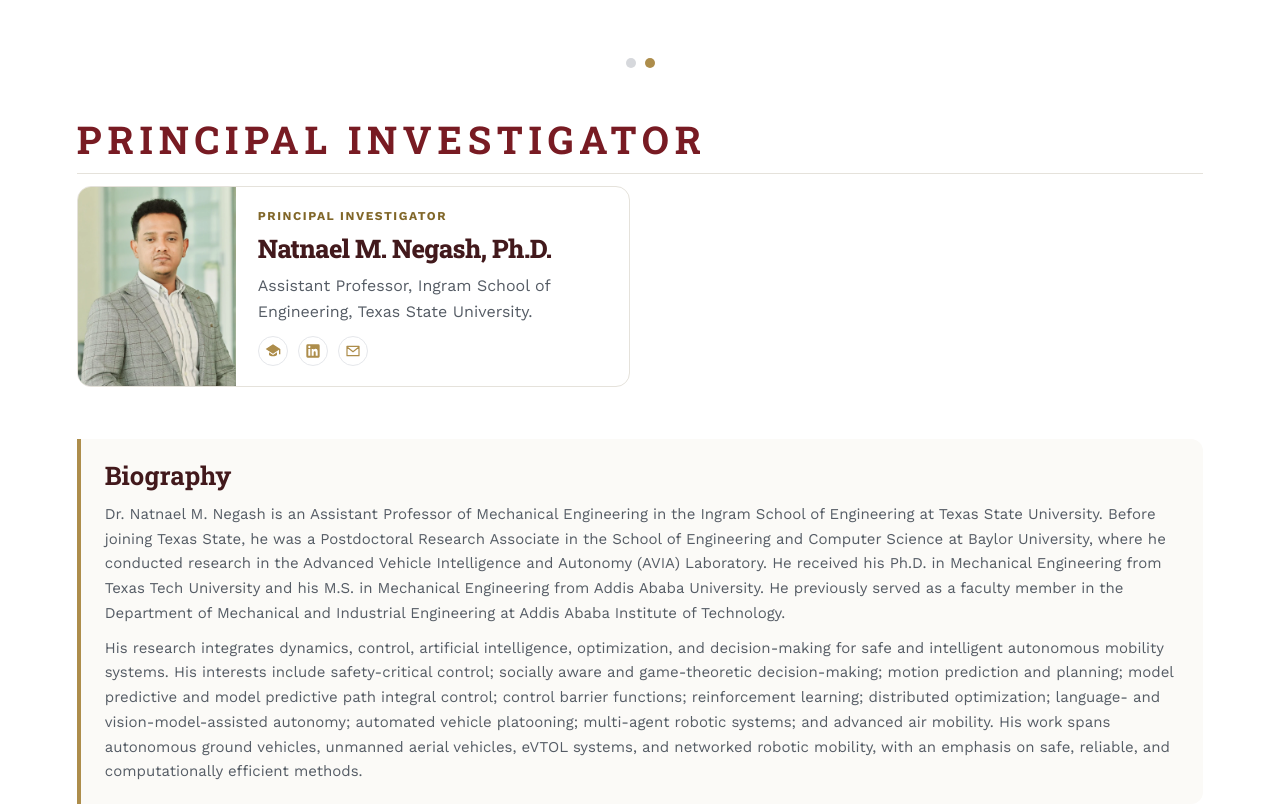
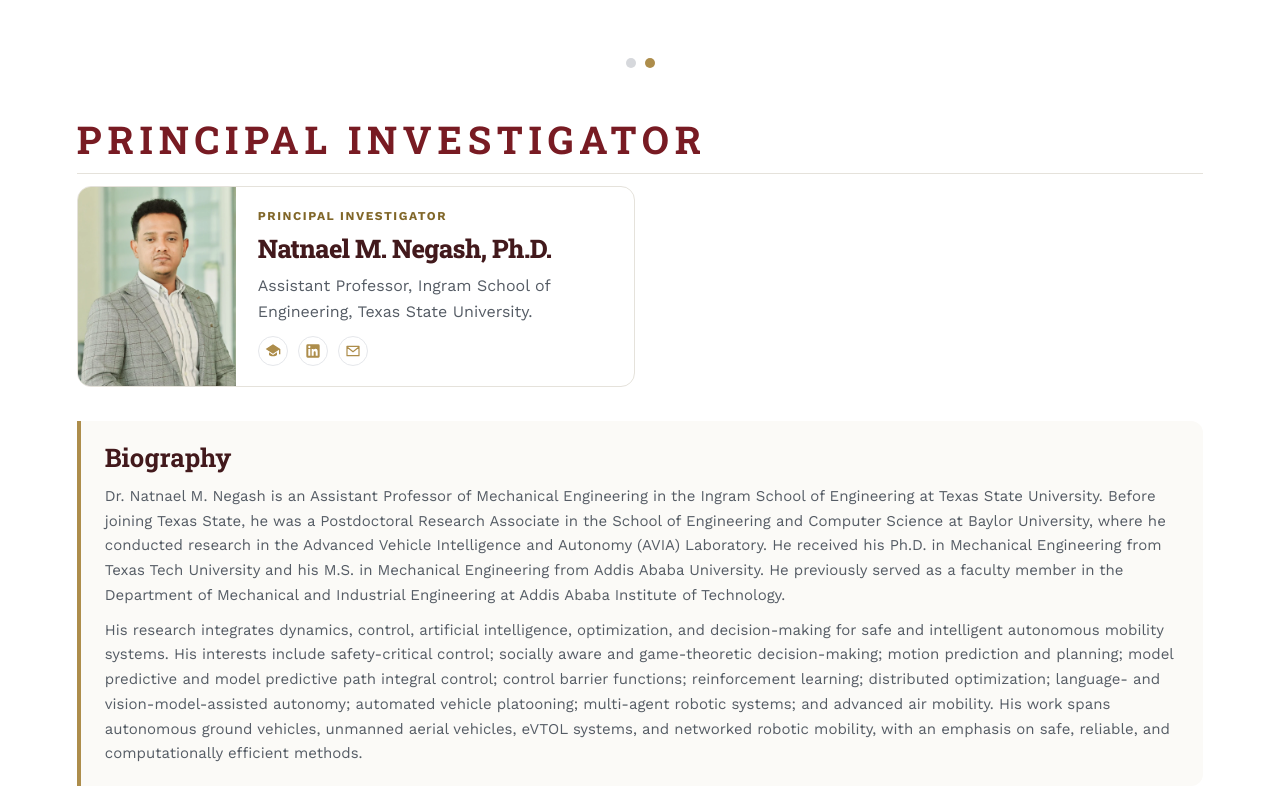
Before and after one commit to NatnaelMNegash/SAMS-Lab-at-TxSU, a plain HTML site: page people.html in a window 1280 px wide. Shown: the part 603-1409 px from the top of the page. Drawn offline with nearby package versions, Linux system fonts and the light colour scheme.

Commit message:
Update people.html

```diff
--- a/people.html
+++ b/people.html
@@ -53,9 +53,9 @@
     .pi-biography p { margin: 0 0 10px; color: #555c65; font-size: 15px; line-height: 1.65; }
     .pi-biography p:last-child { margin-bottom: 0; }
     @media(max-width:700px) { .section-label { font-size: 18px; } .pi-biography { padding: 17px 18px; } }
-    .people-hierarchy { gap: 34px; }
+    .people-hierarchy { gap: 16px; }
     .section-label { font-size: clamp(16px, 2.1vw, 21px); letter-spacing: .15em; color: #781b23; padding-bottom: 11px; }
-    .people-row { gap: 20px; }
+    .people-row { gap: 10px; }
     .people-row .person { min-height: 190px; border-radius: 14px; }
     .people-row .portrait { min-height: 190px; width: 158px; flex-basis: 158px; background: #f4f1ed; }
     .people-row .portrait img { object-fit: cover; }
```
